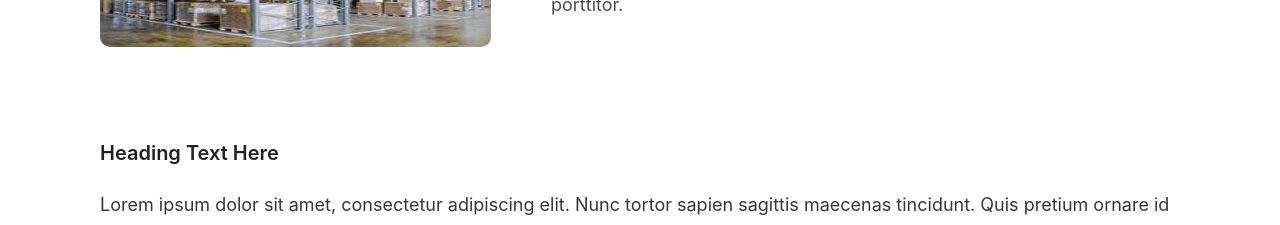
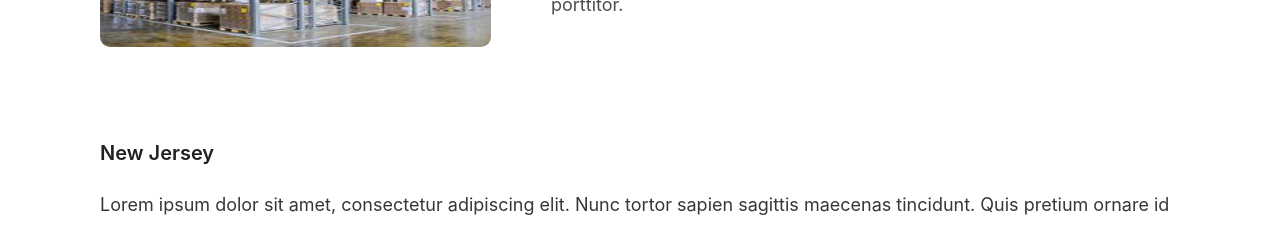
Before and after one commit to onfranciis/storage-connect, a Next.js app: page /post/1 in a window 1280 px wide. Shown: the part 1160-1385 px from the top of the page. Built offline with nearby package versions, Linux system fonts and the light colour scheme.

Commit message:
Updated Dynamic Routes For Learn

```diff
--- a/components/dynamicPost/DynamicPost.jsx
+++ b/components/dynamicPost/DynamicPost.jsx
@@ -28,7 +28,7 @@ const DynamicPost = ({ Data }) => {
         </div>
 
         <div className={styles.body1}>
-          <p className={styles.body1Title}>Heading Text Here</p>
+          <p className={styles.body1Title}>{Data.location}</p>
           <p className={styles.body1Body}>
             Lorem ipsum dolor sit amet, consectetur adipiscing elit. Nunc tortor
             sapien sagittis maecenas tincidunt. Quis pretium ornare id diam amet
--- a/components/learn/AllCategories.jsx
+++ b/components/learn/AllCategories.jsx
@@ -1,7 +1,8 @@
 import { useState } from "react";
 import styles from "../../styles/Learn.module.scss";
 import MinimalCardWithLittleDetails from "../home/MinimalCardWithLittleDetails";
-import { DATA } from "./DATA1";
+// import { DATA } from "./DATA1";
+import { DATA } from "../dynamicPost/MiniDetailsData";
 const Input = DATA;
 
 export default function AllCategories(props) {
@@ -24,6 +25,7 @@ export default function AllCategories(props) {
         } ago`}
         Title={data.location}
         Image={data.image}
+        ID={data.id}
       />
     ));
   };
--- a/components/learn/BuyingASelfStorage.jsx
+++ b/components/learn/BuyingASelfStorage.jsx
@@ -1,7 +1,8 @@
 import { useState } from "react";
 import styles from "../../styles/Learn.module.scss";
 import MinimalCardWithLittleDetails from "../home/MinimalCardWithLittleDetails";
-import { DATA } from "./DATA2";
+// import { DATA } from "./DATA2";
+import { DATA } from "../dynamicPost/MiniDetailsData";
 const Input = DATA;
 
 export default function BuyingASelfStorage(props) {
@@ -24,6 +25,7 @@ export default function BuyingASelfStorage(props) {
         } ago`}
         Title={data.location}
         Image={data.image}
+        ID={data.id}
       />
     ));
   };
--- a/components/learn/OperatingASelfStorage.jsx
+++ b/components/learn/OperatingASelfStorage.jsx
@@ -1,7 +1,8 @@
 import { useState } from "react";
 import styles from "../../styles/Learn.module.scss";
+import { DATA } from "../dynamicPost/MiniDetailsData";
 import MinimalCardWithLittleDetails from "../home/MinimalCardWithLittleDetails";
-import { DATA } from "./DATA4";
+// import { DATA } from "./DATA4";
 const Input = DATA;
 
 export default function OperatingASelfStorage(props) {
@@ -24,6 +25,7 @@ export default function OperatingASelfStorage(props) {
         } ago`}
         Title={data.location}
         Image={data.image}
+        ID={data.id}
       />
     ));
   };
--- a/components/learn/SellingASelfStorage.jsx
+++ b/components/learn/SellingASelfStorage.jsx
@@ -1,7 +1,8 @@
 import { useState } from "react";
 import styles from "../../styles/Learn.module.scss";
 import MinimalCardWithLittleDetails from "../home/MinimalCardWithLittleDetails";
-import { DATA } from "./DATA3";
+// import { DATA } from "./DATA3";
+import { DATA } from "../dynamicPost/MiniDetailsData";
 const Input = DATA;
 
 export default function SellingASelfStorage(props) {
@@ -24,6 +25,7 @@ export default function SellingASelfStorage(props) {
         } ago`}
         Title={data.location}
         Image={data.image}
+        ID={data.id}
       />
     ));
   };
```
